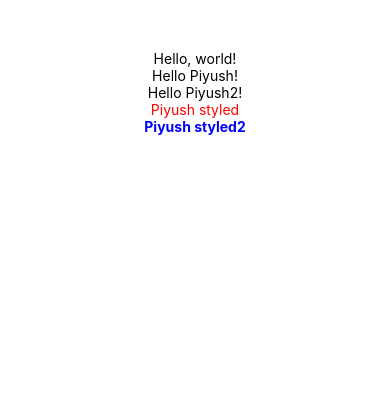
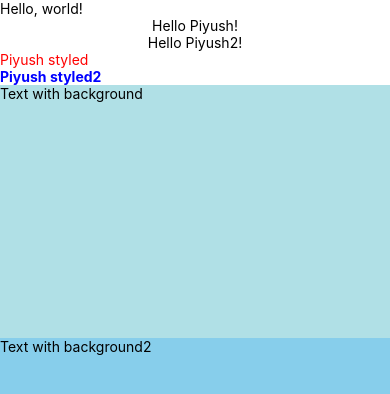
Before and after one commit to pdhimate/TWApp, a React Native app: screen / in a window 390 px wide. Shown: the top 394 px of the page. Built offline with nearby package versions, Linux system fonts and the light colour scheme.

Commit message:
Used flex for styling

```diff
--- a/App.js
+++ b/App.js
@@ -3,17 +3,20 @@ import { Text, View } from 'react-native';
 import { Greeting } from "./components/prop";
 import { Blinker } from "./components/blinker";
 import { textStyles } from "./styles/textStyles";
+import { backgrounds } from "./styles/backgroundStyles";
 
 export default class HelloWorldApp extends Component {
   render() {
     return (
-      <View style={{ alignItems: 'center', top: 50 }}>
+      <View style={{  flex: 1 }}>
         <Text>Hello, world!</Text>
         <Greeting name="Piyush"></Greeting>
         <Greeting name="Piyush2"></Greeting>
         <Text style={textStyles.red}>Piyush styled</Text>
         <Text style={textStyles.boldBlue}>Piyush styled2</Text>
         <Blinker text="Welcome!!!"></Blinker>
+        <Text style={backgrounds.smallBlue}>Text with background</Text>
+        <Text style={backgrounds.mediumBlue}>Text with background2</Text>
       </View>
     );
   }
--- /dev/null
+++ b/styles/backgroundStyles.js
@@ -0,0 +1,13 @@
+import React, { Component } from 'react';
+import { StyleSheet, Text, View } from 'react-native';
+
+export const backgrounds = StyleSheet.create({
+    smallBlue: {
+        backgroundColor: 'powderblue',
+        flex: 1
+    },
+    mediumBlue: {
+        backgroundColor: 'skyblue',
+        flex: 2
+    },
+});
```
